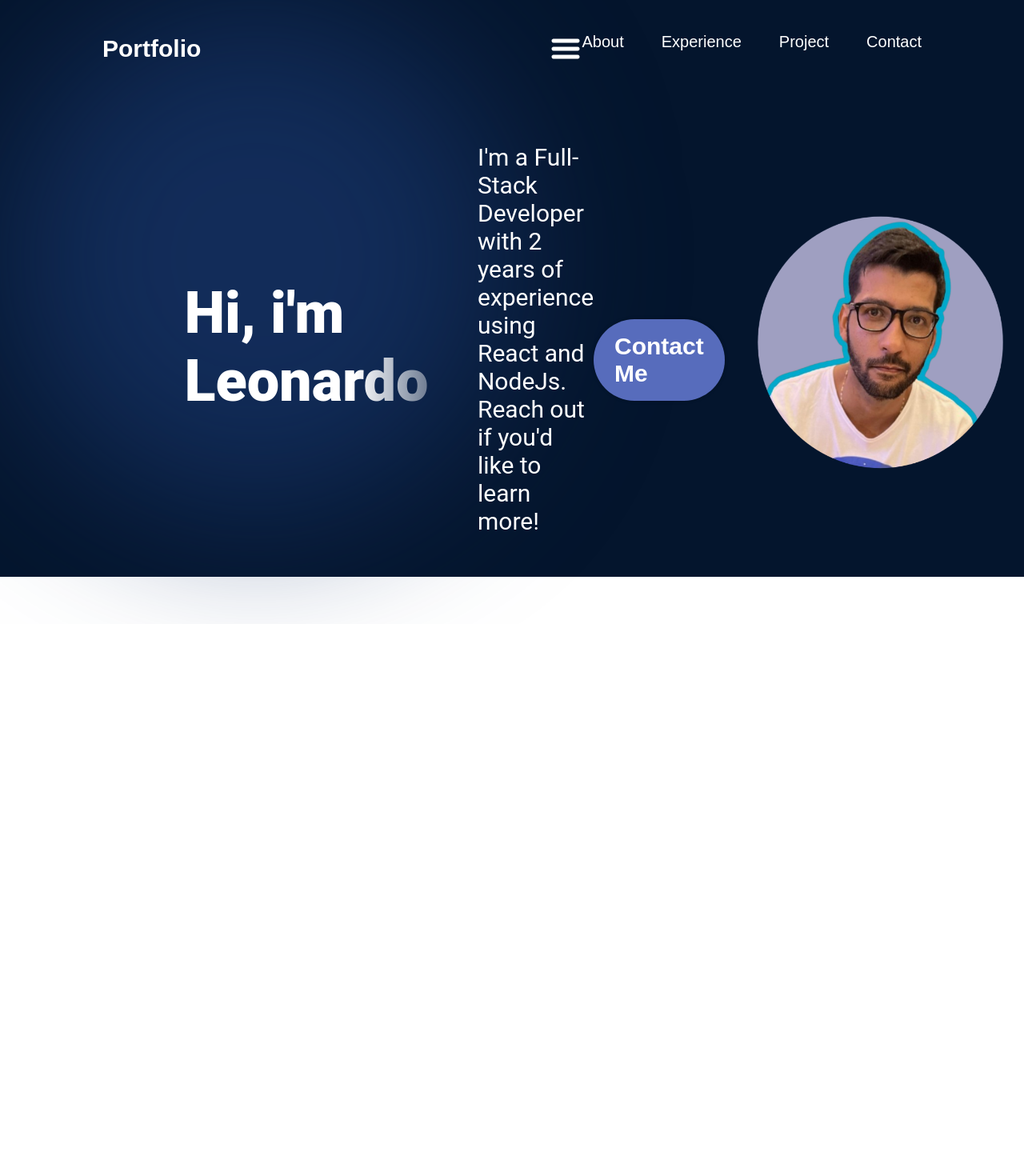
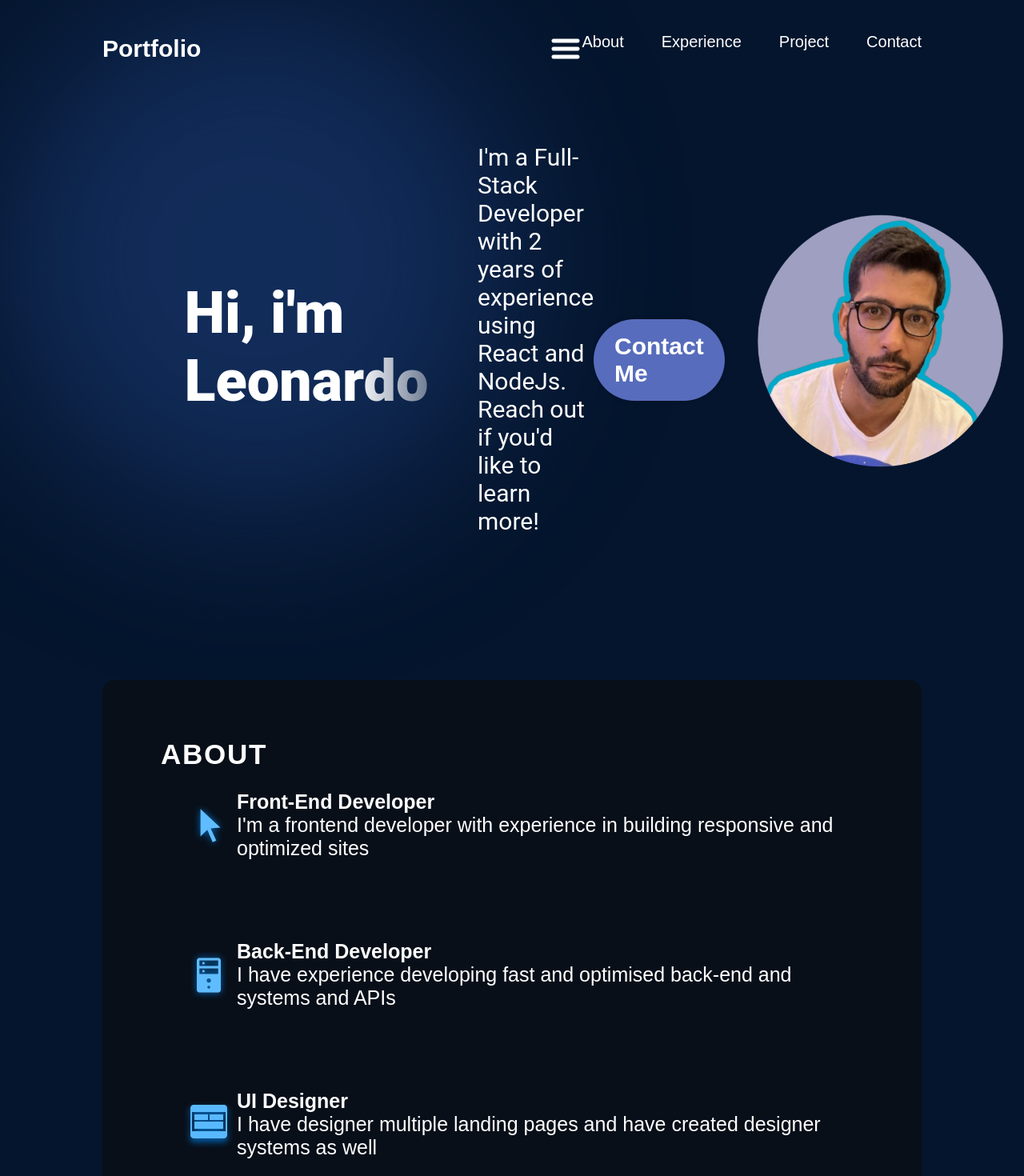
Before and after one commit to LeonardoDLima-dev/portfolio-project, a React (Vite) app: page / in a window 1280 px wide. Shown: the part 20-1490 px from the top of the page at 80% size. Before the commit the page ends 800 px from the top, so only its background shows below. Built offline with nearby package versions, Linux system fonts and the light colour scheme.

Commit message:
atualizacao 4

```diff
--- a/src/App.jsx
+++ b/src/App.jsx
@@ -1,13 +1,15 @@
 
 import styles from './App.module.css'
 import { Navbar } from './componets/Navbar/Navbar'
-import { Hero } from './Hero/Hero'
+import { Hero } from './componets/Hero/Hero'
+import { About } from './componets/About/About'
 
 function App() {
   return (
     <div className={styles.App}>
       <Navbar/>
       <Hero/>
+      <About/>
       </div>
   )
 }
--- /dev/null
+++ b/src/componets/About/About.jsx
@@ -0,0 +1,40 @@
+import React from "react";
+import styles from "./About.module.css";
+import { getImageUrl } from "../../utils";
+
+export const About = () => {
+    return (
+        <section className={styles.container} id="about">
+            <h2 className={styles.title} >About</h2>
+            <div className={styles.content}>
+                <ul className={styles.aboutItems}>
+                    <li className={styles.aboutItem}>
+                        <img src={getImageUrl("about/cursorIcon.png")} alt="Cursor Icon" />
+                        <div className={styles.aboutItemText}>
+                            <h3>Front-End Developer</h3>
+                            <p>I'm a frontend developer with experience in building responsive and optimized sites
+                            </p>
+                        </div>
+                    </li>
+                    <li className={styles.aboutItem}>
+                        <img src={getImageUrl("about/serverIcon.png")} alt="Server Icon" />
+                        <div className={styles.aboutItemText}>
+                            <h3>Back-End Developer</h3>
+                            <p>I have experience developing fast and optimised back-end and systems and APIs
+                            </p>
+                        </div>
+                    </li>
+                    <li className={styles.aboutItem}>
+                        <img src={getImageUrl("about/uiIcon.png")} alt="Server Icon" />
+                        <div className={styles.aboutItemText}>
+                            <h3>UI Designer</h3>
+                            <p>I have designer multiple landing pages and have created designer systems as well
+                            </p>
+                        </div>
+                    </li>
+                </ul>
+            </div>
+        </section>
+    )
+
+}
--- /dev/null
+++ b/src/componets/About/About.module.css
@@ -0,0 +1,77 @@
+@import "../../vars.css";
+
+.container {
+    position: relative;
+    background-color: rgba(12, 12, 12, 0.6);
+    border-radius: 15px;
+    padding: 73px;
+    margin-top: 129px;
+    z-index: 1;
+    margin-left: 10%;
+    margin-right: 10%;
+}
+
+.title {
+    color: var(--color-text);
+    font-size: 35px;
+    font-weight: 700;
+    letter-spacing: 1.75px;
+    text-transform: uppercase;
+}
+
+.content {
+    display: flex;
+    flex-direction: row;
+    align-items: center;
+}
+
+.aboutItems {
+    color: var(--color-text);
+    display: flex;
+    flex-direction: column;
+    gap: 50px;
+}
+
+.aboutItem {
+    display: flex;
+    flex-direction: row;
+    align-items: center;
+    border-radius: 20px;
+    list-style: none;
+    padding: 25px;
+    background-image: linear-gradient(90deg, rgba(165, 215, 232, 0.42) 0%, rgba(255, 255, 255, 0) 100%);
+    background-size: 0 100%;
+    background-repeat: no-repeat;
+    transition: 0.4s;
+}
+ .aboutItem:hover {
+    background-size: 100% 100%;
+ }
+
+ .aboutItem h3 {
+    font-size: 25px;
+    font-weight: 600;
+ }
+
+ .aboutItem p {
+    font-size: 25px;
+ }
+
+ @media screen and (max-width: 830px) {
+    .container{
+        background-color: transparent;
+        padding-left: 0;
+        padding-right: 0;
+    }
+    .content {
+        flex-direction: column;
+    }
+    .aboutItems {
+        margin-top: 29px;
+    }
+    .aboutItem {
+        padding-left: 0;
+        padding-right: 0;
+    }
+
+ }
--- /dev/null
+++ b/src/componets/Hero/Hero.jsx
@@ -0,0 +1,19 @@
+import React, {useState} from "react";
+import styles from "../Hero/hero.module.css";
+import { getImageUrl } from "../../utils";
+
+
+export const Hero = () => {
+    return <section className={styles.container}>
+        <div className={styles.container}>
+            <h1 className={styles.title}>Hi, i'm Leonardo</h1>
+            <p className={styles.description}>I'm a Full-Stack Developer with 2 years of experience using React and
+                NodeJs. Reach out if you'd like to learn more!
+            </p>
+            <a href="mailto:leonardo.lima900@hotmail.com" className={styles.contactBtn}>Contact Me</a>
+        </div>
+        <img src={getImageUrl("hero/heroImage.png")} alt="Hero image of me" className={styles.heroImg}/>
+        <div className={styles.topBlur}/>
+        <div className={styles.bottomBlur}/>
+    </section>;
+}
--- /dev/null
+++ b/src/componets/Hero/hero.module.css
@@ -0,0 +1,110 @@
+@import "../../vars.css";
+
+.container {
+    position: relative;
+    display: flex;
+    align-items: center;
+    justify-content: space-between;
+    margin-top: 49px;
+    z-index: 1;
+    margin-left: 10%;
+    margin-right: 10%;
+}
+
+.conten {
+    display: flex;
+    flex-direction: column;
+    align-items: flex-start;
+    color: var(--color-text);
+    z-index: 1;
+}
+
+.title {
+    font-size: 72px;
+    font-weight: 900;
+    margin-bottom: 33px;
+    font-family: var(--font-roboto);
+    background: linear-gradient(90deg, rgba(255, 255, 255, 1) 70%, rgba(255, 255, 225, 0) 120%);
+    -webkit-text-fill-color: transparent;
+    -webkit-background-clip: text;
+}
+
+.description {
+    font-size: 30px;
+    font-family: var(--font-roboto);
+    margin-bottom: 52px;
+    margin-left: 10%;
+    color: white;
+}
+
+.contactBtn {
+    text-decoration: none;
+    background-color: var(--color-primary);
+    color: var(--color-text);
+    border-radius: 100px;
+    font-size: 30px;
+    font-weight: 600;
+    padding: 17px 26px;
+    box-shadow: 0 0 4px 0 rgba(0, 0, 0, 0.25);
+}
+
+.heroImg {
+    width: 30%;
+    z-index: 1;
+
+    animation-name: floating;
+    animation-duration: 3s;
+    animation-iteration-count: infinite;
+    animation-timing-function: ease-in-out;
+}
+
+@keyframes floating {
+    0% {
+        transform: translate(0, 0px);
+    }
+    50% {
+        transform: translate(0, 10px);
+    }
+    100% {
+        transform: translate(0, 0%);
+    }
+}
+
+.topBlur {
+    position: absolute;
+    width: 50vw;
+    height: 50vw;
+    min-width: 350px;
+    min-width: 350px;
+    top: -128px;
+    left: -10vw;
+    border-radius: 764px;
+    background: rgba(25, 55, 109, 0.7);
+    filter: blur(100px);
+    z-index: 0;
+
+}
+
+.bottonBlur {
+    position: absolute;
+    width: 70vw;
+    height: 50vw;
+    min-width: 350px;
+    min-width: 250px;
+    top: 246px;
+    right: -25vw;
+    border-radius: 764px;
+    background: rgba(25, 55, 109, 0.7);
+    filter: blur(100px);
+    z-index: 0;
+}
+
+@media screen and (max-width: 830px) {
+    .container{
+        flex-direction: column-reverse;
+    }
+
+    .content{
+        align-items: center;
+    }
+}
--- a/src/index.css
+++ b/src/index.css
@@ -4,3 +4,7 @@
     padding: 0;
     font-family: "Outfit", Arial, Helvetica, sans-serif;
 }
+
+html {
+    scroll-behavior: smooth;
+}
```
